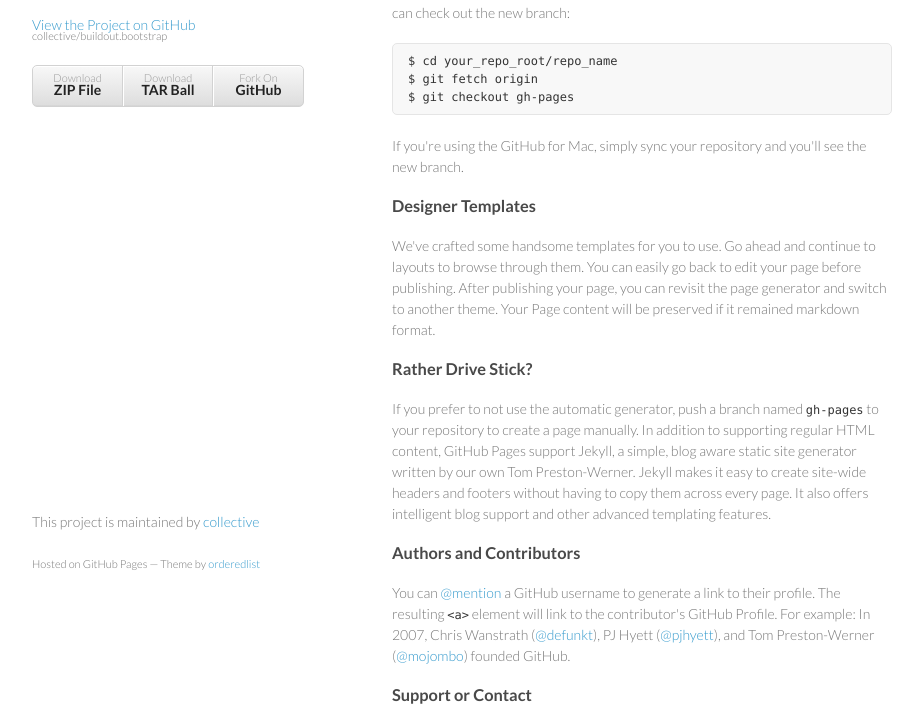
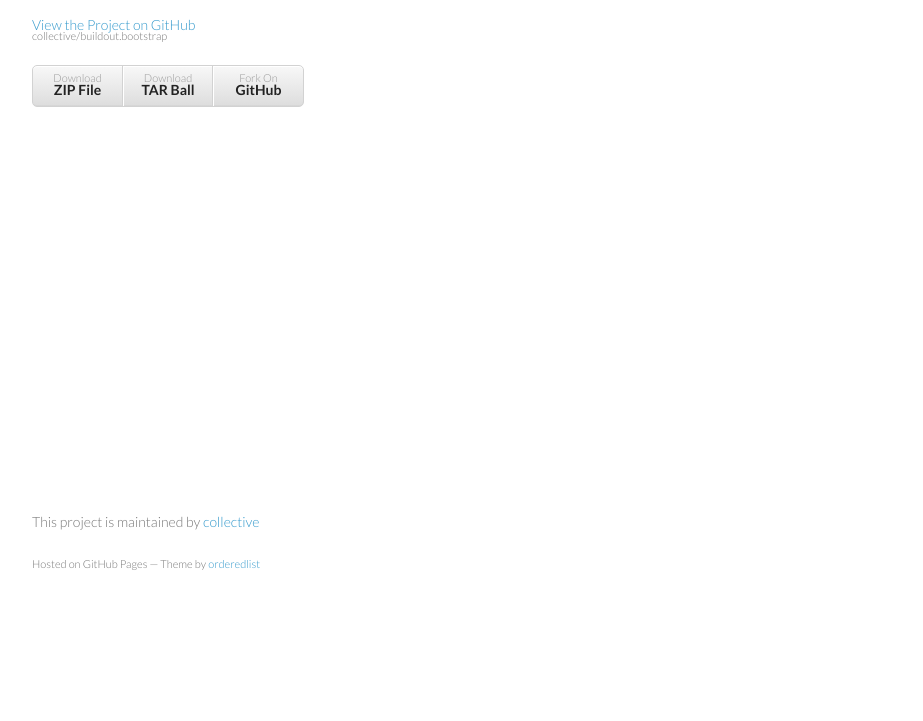
Before and after one commit to collective/buildout.bootstrap, a plain HTML site: page index.html in a window 1280 px wide. Shown: the part 157-878 px from the top of the page, without its empty margins (178-1101 px from the left). After the commit the page ends 800 px from the top, so only its background shows below. Drawn offline with Linux system fonts and the light colour scheme.

Commit message:
Make empty

```diff
--- a/index.html
+++ b/index.html
@@ -25,32 +25,6 @@
         </ul>
       </header>
       <section>
-        <h3>Welcome to GitHub Pages.</h3>
-
-<p>This automatic page generator is the easiest way to create beautiful pages for all of your projects. Author your page content here using GitHub Flavored Markdown, select a template crafted by a designer, and publish. After your page is generated, you can check out the new branch:</p>
-
-<pre><code>$ cd your_repo_root/repo_name
-$ git fetch origin
-$ git checkout gh-pages
-</code></pre>
-
-<p>If you're using the GitHub for Mac, simply sync your repository and you'll see the new branch.</p>
-
-<h3>Designer Templates</h3>
-
-<p>We've crafted some handsome templates for you to use. Go ahead and continue to layouts to browse through them. You can easily go back to edit your page before publishing. After publishing your page, you can revisit the page generator and switch to another theme. Your Page content will be preserved if it remained markdown format.</p>
-
-<h3>Rather Drive Stick?</h3>
-
-<p>If you prefer to not use the automatic generator, push a branch named <code>gh-pages</code> to your repository to create a page manually. In addition to supporting regular HTML content, GitHub Pages support Jekyll, a simple, blog aware static site generator written by our own Tom Preston-Werner. Jekyll makes it easy to create site-wide headers and footers without having to copy them across every page. It also offers intelligent blog support and other advanced templating features.</p>
-
-<h3>Authors and Contributors</h3>
-
-<p>You can <a href="https://github.com/blog/821" class="user-mention">@mention</a> a GitHub username to generate a link to their profile. The resulting <code>&lt;a&gt;</code> element will link to the contributor's GitHub Profile. For example: In 2007, Chris Wanstrath (<a href="https://github.com/defunkt" class="user-mention">@defunkt</a>), PJ Hyett (<a href="https://github.com/pjhyett" class="user-mention">@pjhyett</a>), and Tom Preston-Werner (<a href="https://github.com/mojombo" class="user-mention">@mojombo</a>) founded GitHub.</p>
-
-<h3>Support or Contact</h3>
-
-<p>Having trouble with Pages? Check out the documentation at <a href="http://help.github.com/pages">http://help.github.com/pages</a> or contact support@github.com and we’ll help you sort it out.</p>
       </section>
       <footer>
         <p>This project is maintained by <a href="https://github.com/collective">collective</a></p>
```
